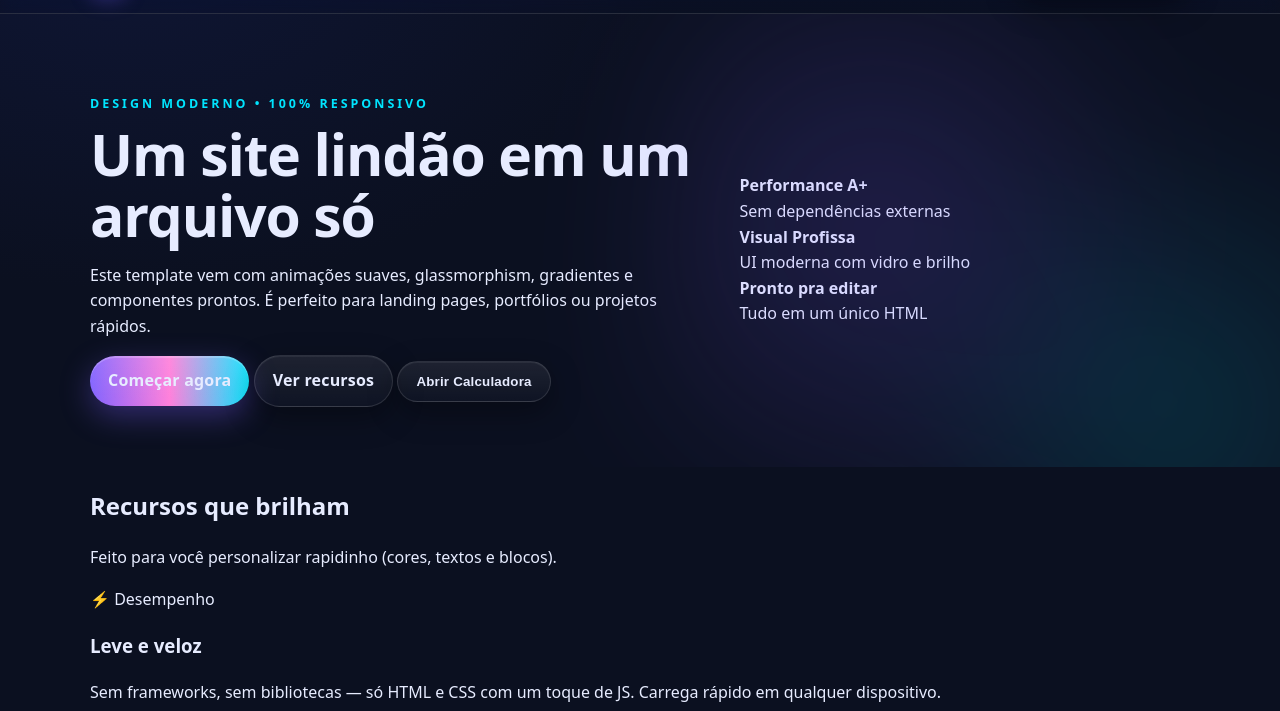
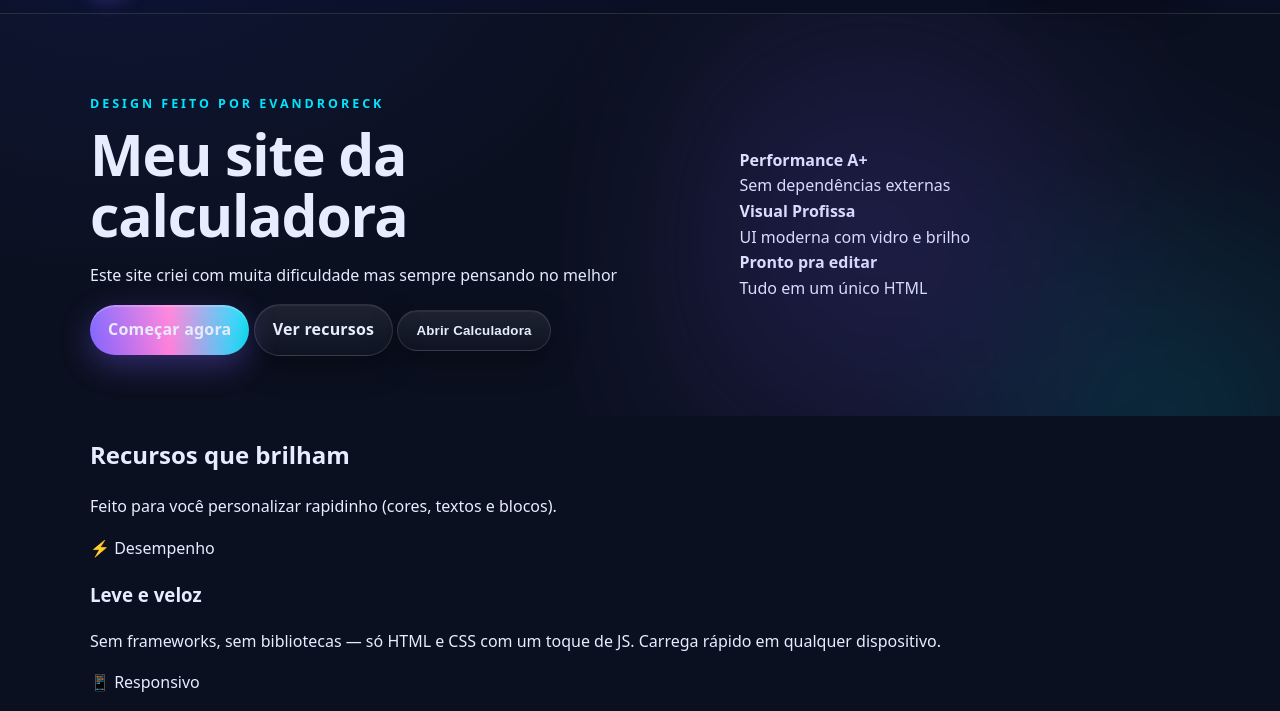
Before and after one commit to EvandroReck/calculadora, a plain HTML site: page index.html in a window 1280 px wide. Shown: the part 71-782 px from the top of the page. Drawn offline with Linux system fonts and the light colour scheme.

Commit message:
Update index.html

```diff
--- a/index.html
+++ b/index.html
@@ -31,9 +31,9 @@
 <div class="blob" aria-hidden="true"></div>
 <div class="container hero-grid">
 <div>
-<div class="kicker">design moderno • 100% responsivo</div>
-<h1 class="title">Um site lindão em um arquivo só</h1>
-<p class="subtitle">Este template vem com animações suaves, glassmorphism, gradientes e componentes prontos. É perfeito para landing pages, portfólios ou projetos rápidos.</p>
+<div class="kicker">Design feito por EvandroReck</div>
+<h1 class="title">Meu site da calculadora</h1>
+<p class="subtitle">Este site criei com muita dificuldade mas sempre pensando no melhor</p>
 <div class="cta-row">
 <a class="btn primary shine" href="#contato">Começar agora</a>
 <a class="btn" href="#features">Ver recursos</a>
```
